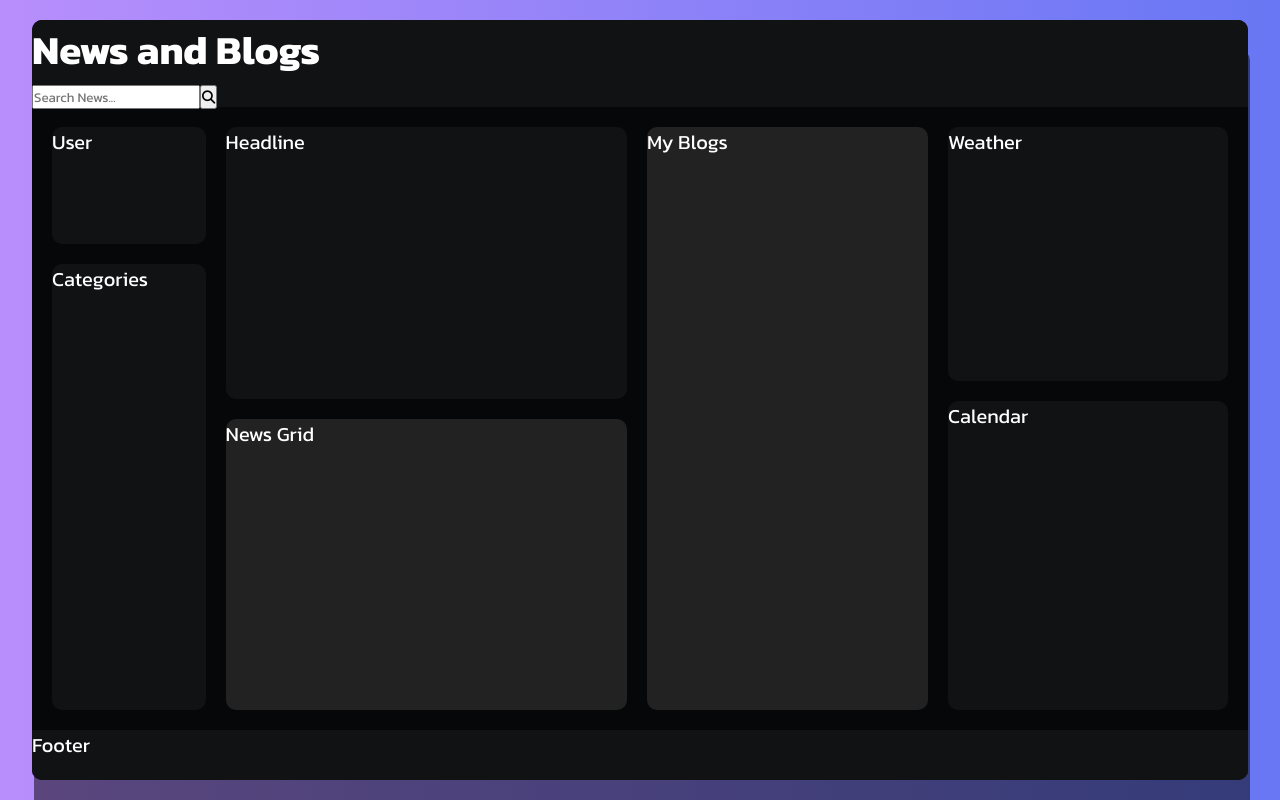
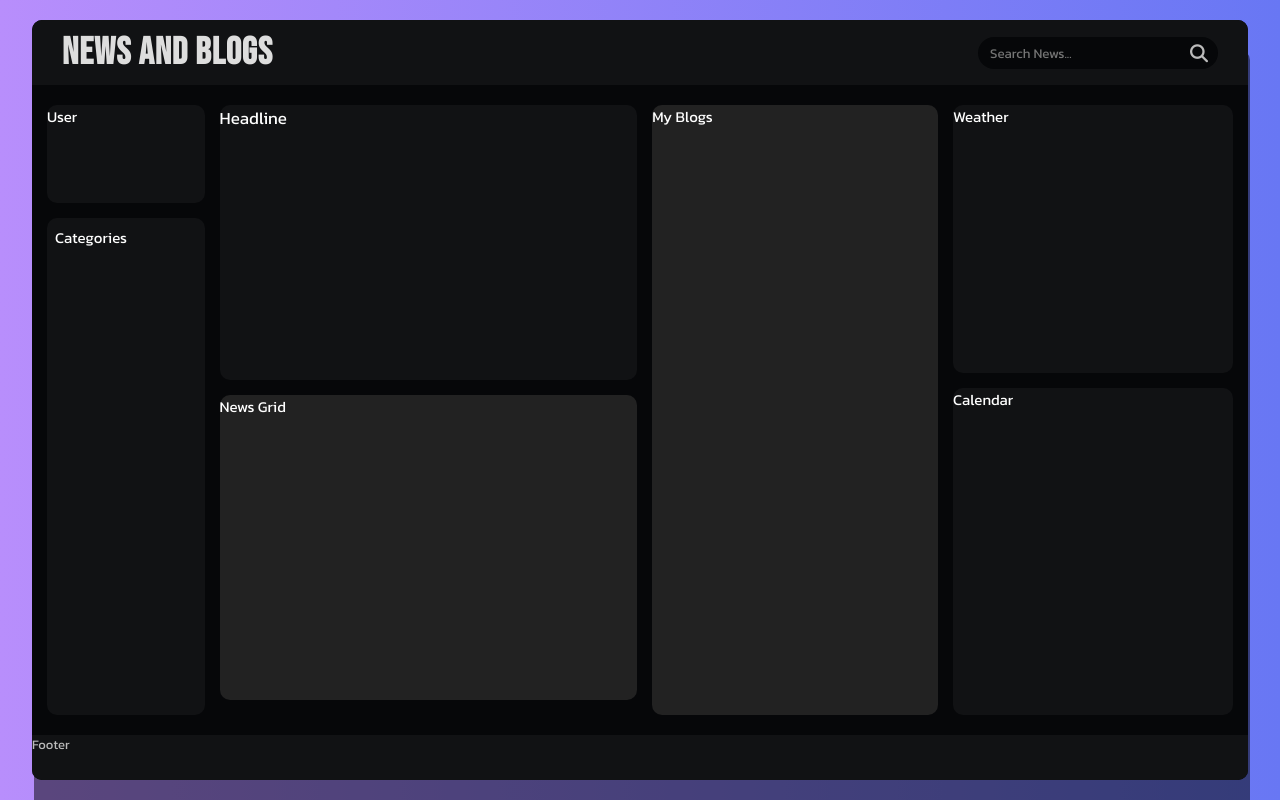
Before and after one commit to Aakarshk25/News-and-BlogsApp, a React (Vite) app in the folder news-blogs-app/: page / in a window 1280 px wide. Built offline with nearby package versions, Linux system fonts and the light colour scheme.

Commit message:
Searched bar Fixed

```diff
--- a/news-blogs-app/src/Components/News.css
+++ b/news-blogs-app/src/Components/News.css
@@ -1,88 +1,146 @@
+
 .news {
-    font-size: 2rem;
+    font-size: 1.8rem;
     color: #fff;
     width: 100%;
     height: 100%;
     display: flex;
     flex-direction: column;
     justify-content: space-between;
-    row-gap: 2rem;
+    row-gap: 1.5rem; /* Reduced row gap for tighter spacing */
 }
 
 .news-header {
     width: 100%;
-    min-height: 7rem;
+    min-height: 6.5rem; /* Slightly reduced header height */
     background-color: #111214;
     border-radius: 1rem 1rem 0 0;
+    display: flex;
+    justify-content: space-between;
+    align-items: center;
+    padding: 0 3rem; /* Reduced padding */
+}
+
+.logo {
+    font-family: 'Bebas Neue', sans-serif;
+    font-size: 3.8rem; /* Slightly smaller font size */
+    color: #ddd;
+    letter-spacing: 0.1rem;
+}
+
+.search-bar {
+    position: relative;
+}
+
+.search-bar input {
+    width: 24rem; /* Reduced width */
+    height: 3.2rem; /* Reduced height */
+    background-color: #060709;
+    border: none;
+    border-radius: 4rem;
+    padding: 0 2.5rem 0 1.2rem; /* Adjusted padding */
+    color: #ddd;
+    transition: width 0.3s;
+}
+
+.search-bar input:focus {
+    width: 35rem;
+}
+
+.search-bar input:focus::placeholder {
+    color: transparent;
+}
+
+.search-bar button {
+    background-color: transparent;
+    border: none;
+    position: absolute;
+    top: 50%;
+    right: 1rem;
+    transform: translateY(-50%);
+    color: #bbb;
+    font-size: 1.8rem;
+    cursor: pointer;
 }
 
 .news-content {
     display: flex;
-    height: calc(100% - 16rem);
-    padding: 0 2rem;
-    gap: 2rem;
+    height: calc(100% - 15rem); /* Reduced height */
+    padding: 0 1.5rem; /* Reduced padding */
+    gap: 1.5rem; /* Reduced gap */
 }
 
 .navbar {
-    width: 18rem;
+    width: 17rem; /* Slightly reduced width */
     height: 100%;
     display: flex;
     flex-direction: column;
-    row-gap: 2rem;
+    row-gap: 1.5rem; /* Reduced row gap */
 }
 
 .user {
     width: 100%;
-    height: 20%;
+    height: 16%;
     background-color: #111214;
     border-radius: 1rem;
+    font-size: 1.5rem; /* Reduced font size */
 }
 
 .categories {
     width: 100%;
-    height: calc(80% - 2rem);
+    height: calc(84% - 1.5rem); /* Adjusted height */
     background-color: #111214;
     border-radius: 1rem;
+    font-size: 1.5rem; /* Consistent font size */
+    padding: 0.8rem; /* Reduced padding */
 }
 
 .news-section {
-    width: clamp(30rem, 43cqi, 40%);
+    width: clamp(28rem, 42cqi, 38%);
     height: 100%;
     border-radius: 1rem;
+    display: flex;
+    flex-direction: column;
+    gap: 1.5rem; /* Reduced gap */
 }
 
 .headline {
     width: 100%;
-    height: calc(50% - 2rem);
+    height: 45%; /* Slightly reduced height */
     background-color: #111214;
     border-radius: 1rem;
-    margin-bottom: 2rem;
+    font-size: 1.7rem; /* Slightly reduced font size */
 }
 
 .news-grid {
     width: 100%;
-    height: 50%;
+    height: 50%; /* Slightly reduced height */
     background-color: #222;
     border-radius: 1rem;
+    font-size: 1.5rem; /* Reduced font size */
 }
 
 .my-blogs {
-    width: clamp(20rem, 27cqi, 28%);
+    width: clamp(18rem, 26cqi, 26%);
     height: 100%;
     background-color: #222;
     border-radius: 1rem;
+    font-size: 1.5rem; /* Consistent font size */
 }
 
 .weather-calendar {
     flex: 1;
     display: flex;
     flex-direction: column;
-    row-gap: 2rem;
+    row-gap: 1.5rem; /* Reduced gap */
+    font-size: 1.5rem; /* Consistent font size */
 }
 
 .news-footer {
     width: 100%;
-    min-height: 5rem;
+    min-height: 4.5rem; /* Slightly reduced footer height */
     background-color: #111214;
     border-radius: 0 0 1rem 1rem;
+    font-size: 1.3rem; /* Reduced font size */
+    color: #bbb;
 }
--- a/news-blogs-app/src/Components/News.jsx
+++ b/news-blogs-app/src/Components/News.jsx
@@ -8,7 +8,7 @@ const News = () => {
       <header className="news-header"><h1 className="logo">News and Blogs</h1>
       <div className="search-bar">
         <form>
-          <input type="text" placeholder='Search News...' />
+          <input type="text" placeholder="Search News..." />
           <button type="submit"> <i className="fa-solid fa-magnifying-glass"></i>
            </button>
         </form>
```
